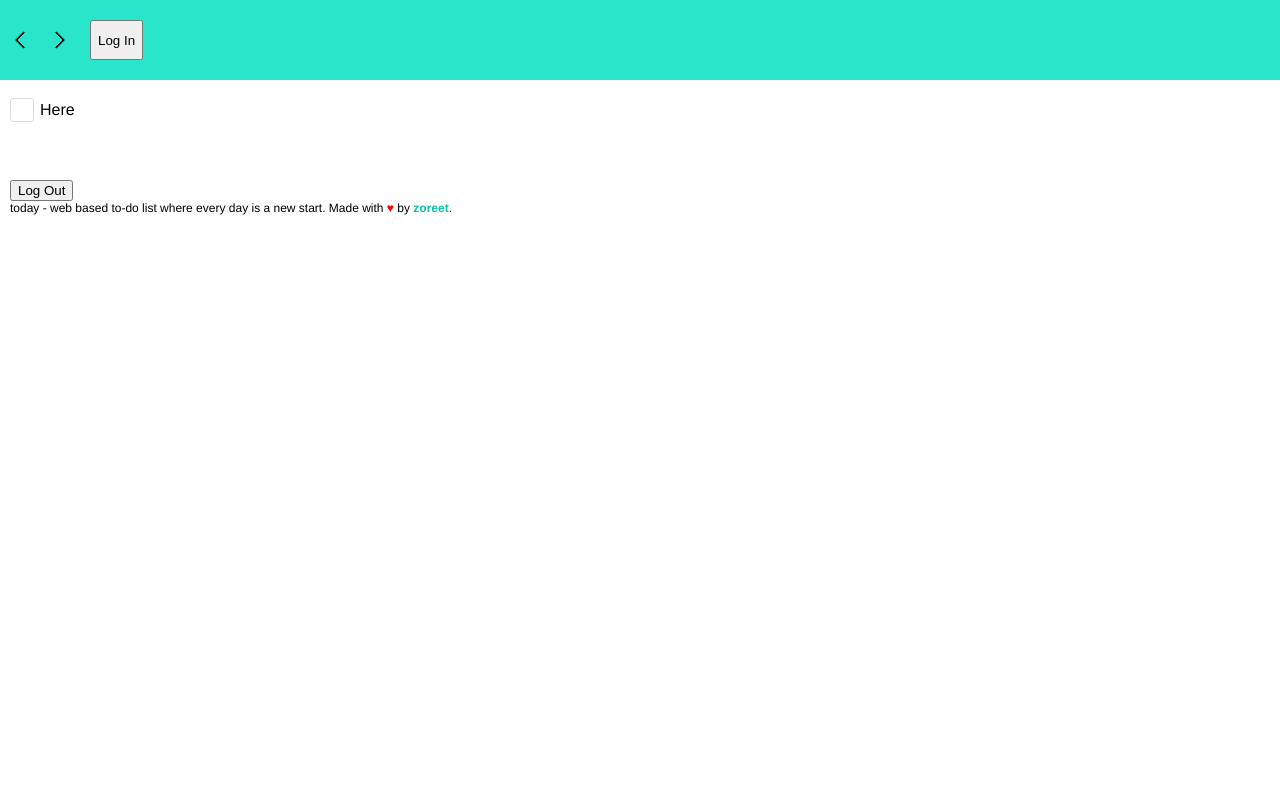
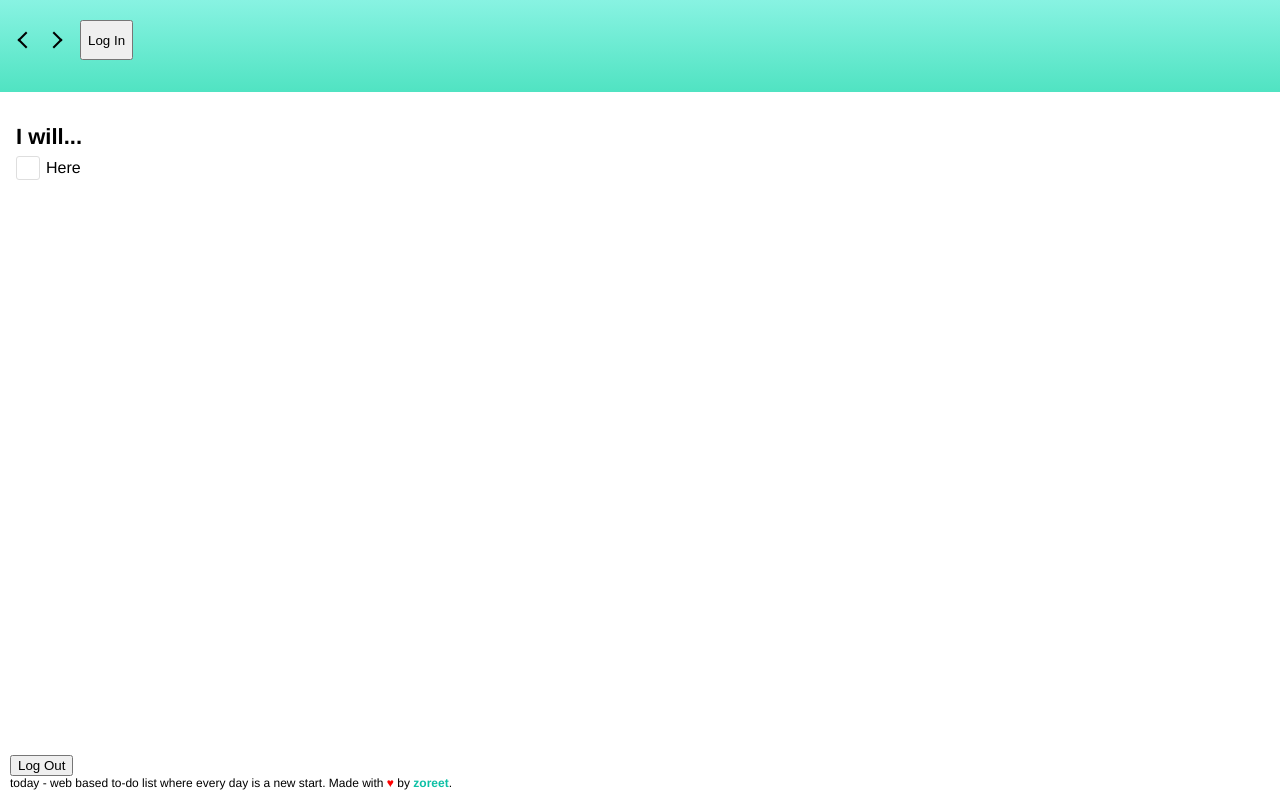
Before and after one commit to zoreet/zoreet.landing-pages, a PHP site: page /app.html in a window 1280 px wide. Run offline with PHP 8.4, Linux system fonts and the light colour scheme; some libraries are stand-ins or nearby versions.

Commit message:
make it look more like an ios app

```diff
--- a/app.html
+++ b/app.html
@@ -16,14 +16,16 @@
 </head>
 
 <body>
-  <div class="jumpto">
-    <a href="" id="yesterday"></a>
-    <a href="" id="tomorrow"></a>
-    <!-- <a href="" id="today">Today</a> -->
+  <div class="header">
+    <div class="jumpto">
+      <a href="#" id="yesterday"></a>
+      <a href="#" id="tomorrow"></a>
+      <button id="btn-login" class="btn btn-primary btn-margin">Log In</button>
+    </div>
     <h1></h1>
-    <button id="btn-login" class="btn btn-primary btn-margin">Log In</button>
   </div>
   <div class="body">
+    <h2>I will...</h2>
     <div id="todos" contenteditable="true">
       <div>Here</div>
     </div>
--- a/static/css/style.css
+++ b/static/css/style.css
@@ -2,6 +2,9 @@ body {
 	-webkit-font-smoothing: antialiased;
 	font-family: "Helvetica Neue", Arial, sans-serif;
 	margin: 0;
+	display: flex;
+    flex-direction: column;
+    min-height: 100vh;
 }
 
 #todos {
@@ -57,8 +60,13 @@ a:visited {
 	text-decoration: none;
 }
 
+
+
+.header {
+	background-color: #29e5c9;
+	background: linear-gradient(#88F3E2,#50E3C2);
+}
 .jumpto {
-	background-color: #29e5c9;
 	color: #111;
 	display: flex;
 	font-size: 12px;
@@ -74,7 +82,8 @@ a:visited {
 }
 #yesterday:after,
 #tomorrow:after {
-	box-shadow: -1px 1px 0 1px;
+	border-bottom: 2px solid #000;
+	border-left: 2px solid #000;
 	content: "";
 	display: block;
 	height: 10px;
@@ -92,12 +101,19 @@ a:visited {
 
 
 .body {
-	padding: 20px 10px;
+	padding: 20px 16px;
+	flex: 1 0 auto;
 }
 h1 {
-	line-height: 38px;
+	font-size: 34px;
+	font-weight: bold;
 	margin: 0;
-	padding-left: 10px
+	padding: 4px 16px 8px;
+}
+h2 {
+	margin: 0;
+	font-size: 22px;
+	padding: 12px 0 8px;
 }
 footer {
 	font-size: 12px;
@@ -114,14 +130,10 @@ and (max-width : 414px) { /* iPhone 7 ( in portrait mode ) and lower */
 	.jumpto {
 		padding-bottom: 0;
 		padding-top: 0;
+		justify-content: space-between
 	}
 	.jumpto a {
 		top: 0;
-	}
-	h1 {
-		font-size: 16px;
-		font-weight: normal;
-		margin: 0;
 	}
 	#todos > div:before {
 		border-radius: 50%;
--- a/static/js/todayApp.js
+++ b/static/js/todayApp.js
@@ -42,14 +42,12 @@ var today = {
     }
 
     if (today.id == now) { // today
-      $('h1').html(
-        '<strong>Today</strong>, ' +
-        moment(today.id).format('dddd MMMM Do')
-      )
+      $('h1').html('Today')
     } else {
-      $('h1').html(
-        '<strong>' + moment(today.id).format('dddd') + '</strong>, ' +
-        moment(today.id).format('MMMM Do YYYY')
+      $('h3').html(
+        moment(today.id).format('dddd')
+        + ' - '
+        + moment(today.id).format('MMMM Do')
       )
     }
 
```
